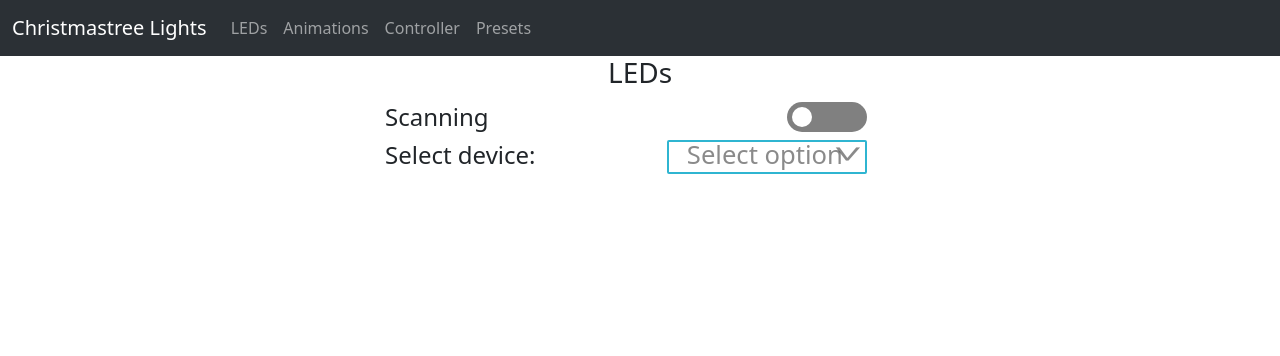
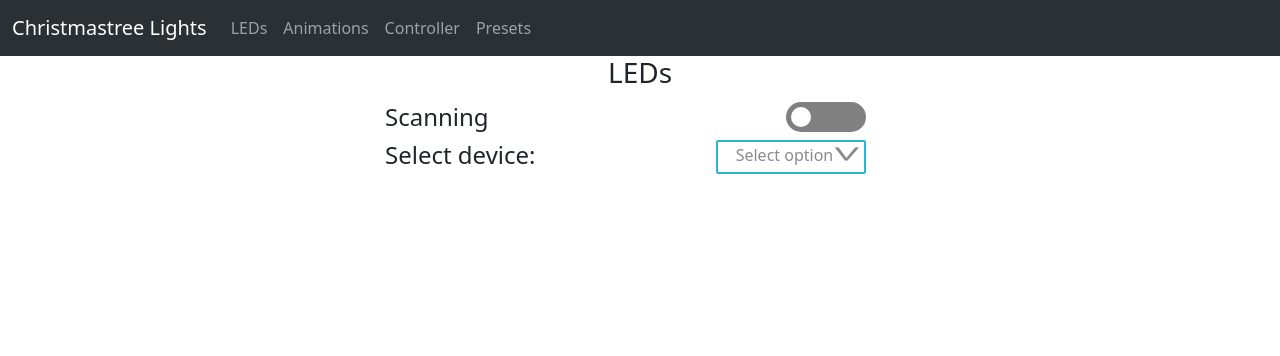
Before and after one commit to juupje/LEDchristmastree, a Flask app: page /bluetooth in a window 1280 px wide. Shown: the top 356 px of the page. Run offline with Flask 3, Linux system fonts and the light colour scheme; parts of the project's set-up code (start-up, migrations or seed data) failed here and were passed over; some libraries are stand-ins or nearby versions.

Commit message:
Style upgrade

```diff
--- a/CL-Controller/web/static/style.css
+++ b/CL-Controller/web/static/style.css
@@ -1,5 +1,8 @@
 .header-row { border-bottom: 1px solid #ccc; }
 table td:nth-child(1) {white-space: nowrap; width: 1%; font-size: 1.5em;}
+@media only screen and (max-width: 768px) {
+    table td:nth-child(1) {font-size: 1em;}
+}
 table .output {
     width: 60px;
     font-size: 1.1em;
@@ -217,7 +220,7 @@ input[type=color] {
 
 .drop-down {
     position: relative;
-	width: 200px;
+	width: 150px;
 	height: 30px;
 	cursor: pointer;
 	background-color: white;
@@ -303,7 +306,7 @@ input[type=color] {
     transition: all 250ms cubic-bezier(.4,.25,.3,1);
     display: block;
     height: 0;
-    font-size: 1.6rem;
+    font-size:  inherit;
     line-height: 30px;
     overflow: hidden;
     color: #3e3e3e;
```
